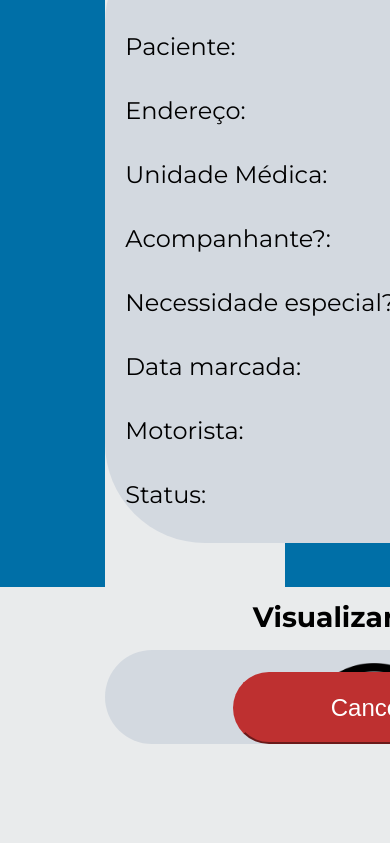
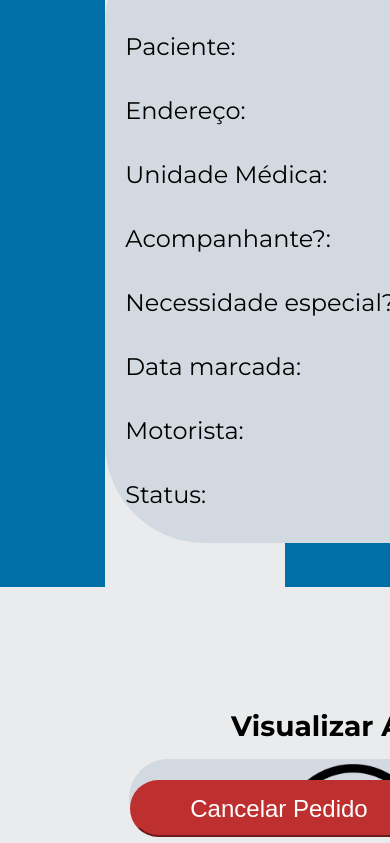
Before and after one commit to DevNoahF/VrumVrumHealth, a plain HTML site: page src/pages/user/status-solicitacao.html in a window 390 px wide. Shown: the part 257-1100 px from the top of the page. Before the commit the page ends 1016 px from the top, so only its background shows below. Drawn offline with Linux system fonts and the light colour scheme.

Commit message:
Fixed Media Query for notebook resolution

```diff
--- a/src/pages/css/status-solicitcao.css
+++ b/src/pages/css/status-solicitcao.css
@@ -76,9 +76,16 @@ p{
     }
 
     #visualizar-anexo{
-        left: 27%;
-        height: 94px;
-        width: 538px;
+        bottom: -250px;
+        height: 78px;
+        width: 448px;
+    }
+
+    #cancelar{
+        left: 130px;
+        bottom: -250px;
+        width: 298px;
+        height:57px ;
     }
 
 }
```
